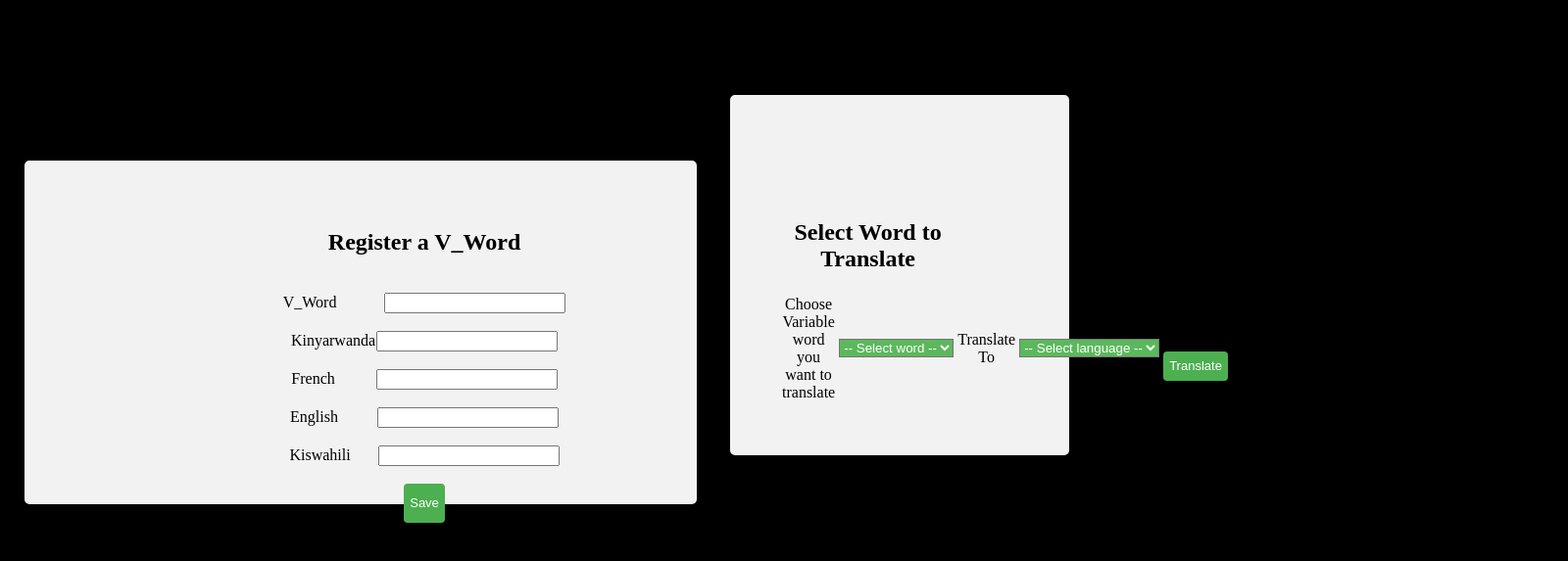
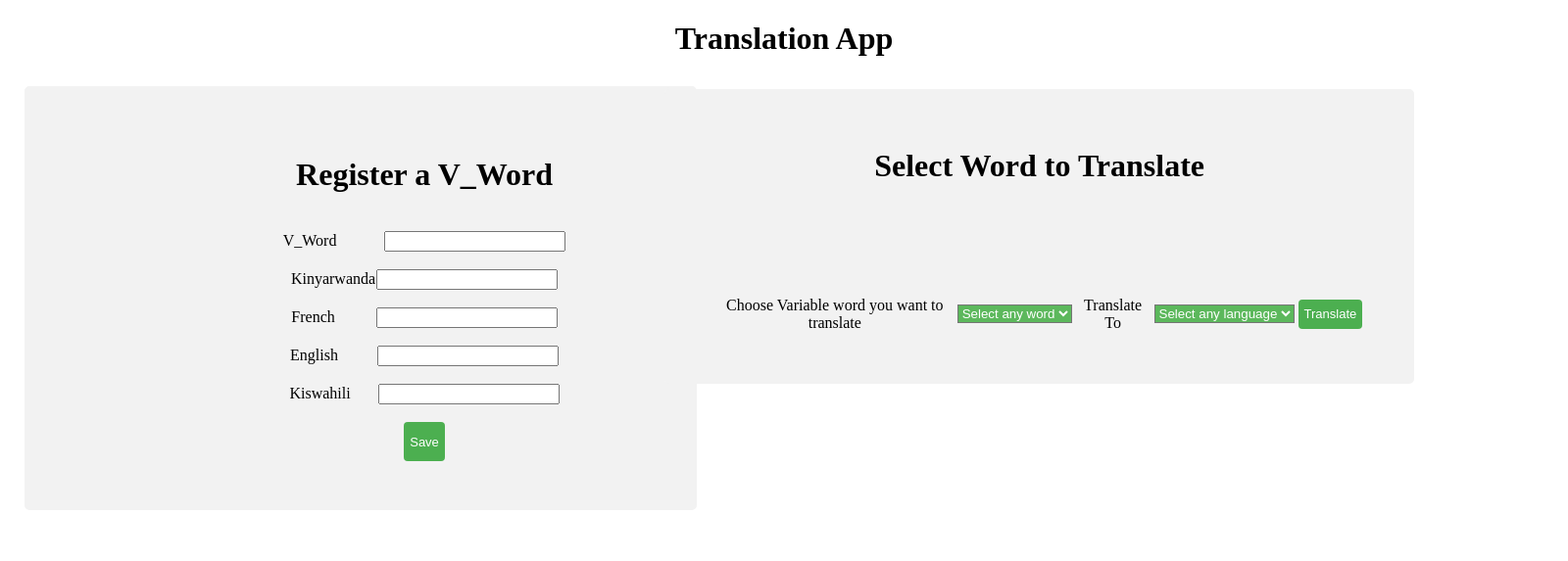
Before and after one commit to toHeroku/angetranslation, a PHP site: page / in a window 1600 px wide; the page is wider, and only the part inside the window is pictured. Shown: the top 573 px of that part at 98% size. Run offline with PHP 8.4, Linux system fonts and the light colour scheme; data that the repository does not hold is empty.

Commit message:
Update index.php

```diff
--- a/index.php
+++ b/index.php
@@ -1,4 +1,3 @@
-<!DOCTYPE html>
 <!DOCTYPE html>
 <html>
 <head>
@@ -8,7 +7,7 @@
 	 body
 	 {
 	 	text-align: center;
-         background-color:black;
+         background-color:white;
 
 	 }
      form{
@@ -40,17 +39,10 @@
 	 </style>
 </head>
 <body>
-<h1 >Translation App</h1>
-<div>
-</div>
- <br/>
- <br/>
- <br/>
-	<div>
-
-     <form style="margin-top:30px; margin-left:17px;" action="" method="POST">
-	 <?php
-include "conn.php"; // Using database connection file here
+<h1 style="color:black;">Translation App</h1>
+   <form style="margin-top:30px; margin-left:17px;" action="" method="POST">
+  <?php
+   include "conn.php"; // Using database connection file here
 
 if(isset($_POST['submit']))
 {
@@ -71,7 +63,6 @@ if(isset($_POST['submit']))
 	mysqli_close($db); // Close connection
 	}
 ?>
-     	<section>
      	<div class="container" id="container">
      		<h1> Register a V_Word</h1>
              <br/>
@@ -87,29 +78,15 @@ if(isset($_POST['submit']))
 <br/><br/>
            Kiswahili<input style="margin-left:28px; " type="text" name="igiswahili" required>
            <br/><br/>
-
-
-
            <input class="btn" id="submit" type="submit" name="submit" value="Save">
-		   <!-- <button name="display" value="display" class="display">Display</button>
-                <input class="" type="text" name="var"  placeholder="enter the word to search"> -->
      	</div>
      </form>
-
-
-     <div class="containers" style="margin-left:670px; width:70%; margin-top:-430px;">
-   <div class="row">
-   <!-- <div class="col-md-8 col-md-offset-2" style="margin-top: 5%;"> -->
-   <div class="row">
-
-   </table>
-	  <form method="POST" style="width:60%; background_color:black; margin-top:-437px">
-	   <table>
-
-       <!-- <table bgcolor="whitesmoke" width="50%;height:70%" cellspacing="20" border="0"> -->
-				<tr ><td colspan="2"><h1>Select Word to Translate</h1></tr>
-                <br/>
-
+	  <div class="containers" style="margin-left:670px; width:70%; margin-top:-430px;">
+   <!-- <div class="row">
+   <div class="row"> -->
+	  <form method="POST" style="width:60%; background_color:black; margin-top:-430px">
+      <h1 style="margin-top:10px;">Select Word to Translate</h1>
+      <table >
 	<tr>
 	<td> Choose Variable word you want to translate</td>
 	<td><!-- <select name="status" id="status" onchange="sayIt()">
@@ -120,7 +97,7 @@ if(isset($_POST['submit']))
 
 			</select> -->
             <select name="word" id="val" style="background: #5cb85c; color: white;">
-    <option value="0" style="background: #5cb85c; color: #fff;">-- Select word --</option>
+    <option value="0" style="background: #5cb85c; color: #fff;"> Select any word </option>
     <?php
         include "conn.php";  // Using database connection file here
         $records = mysqli_query($db, "SELECT * From indimi");  // Use select query here
@@ -134,23 +111,26 @@ if(isset($_POST['submit']))
 			</td>
             <br/>
             <br/>
+
 			                  <td style="margin-left:600px">Translate To </td>
 			<td>
 				<select name="status" style="background: #5cb85c; color: white;">
-			    <option value="0 " style="background: #5cb85c; color: white;">-- Select language --</option>
+			    <option value="0 " style="background: #5cb85c; color: white;">Select any language</option>
 				<option value="1" style="background: #5cb85c; color: white;">Kinyarwanda</option>
 				<option value="2" style="background: #5cb85c; color: white;">French</option>
 				<option value="3" style="background: #5cb85c; color: white;">English</option>
 				<option value="4" style="background: #5cb85c; color: white;">Swahili</option>
 
 			</select></td>
-			<td>
+
                 <br/>
                 <br/>
+                <br/>
+                <td>
                   <button name="translate" id="translate" class="btn" style="color: white;border-color: white;background-color: light; background-color:#4CAF50;height:30px;">Translate</button>
                    </td>
      </tr>
-     <tr>
+
 		 <?php
 		 $result=[];
 		 if(isset($_POST['translate']))
@@ -205,7 +185,7 @@ if(isset($_POST['submit']))
 ?>
 <br/>
 <br/>
-  <td>Your Translated Result<br/><br/></td><td><label></label><b style="font-size:40px;"><?php echo $result[0];?></td><?php
+  <td><p style="font-size:17px;">Your Translated Result<p></td><td><label></label><b style="font-size:40px;"><?php echo $result[0];?></td><?php
 		 }
 
 		 	 ?>
```
